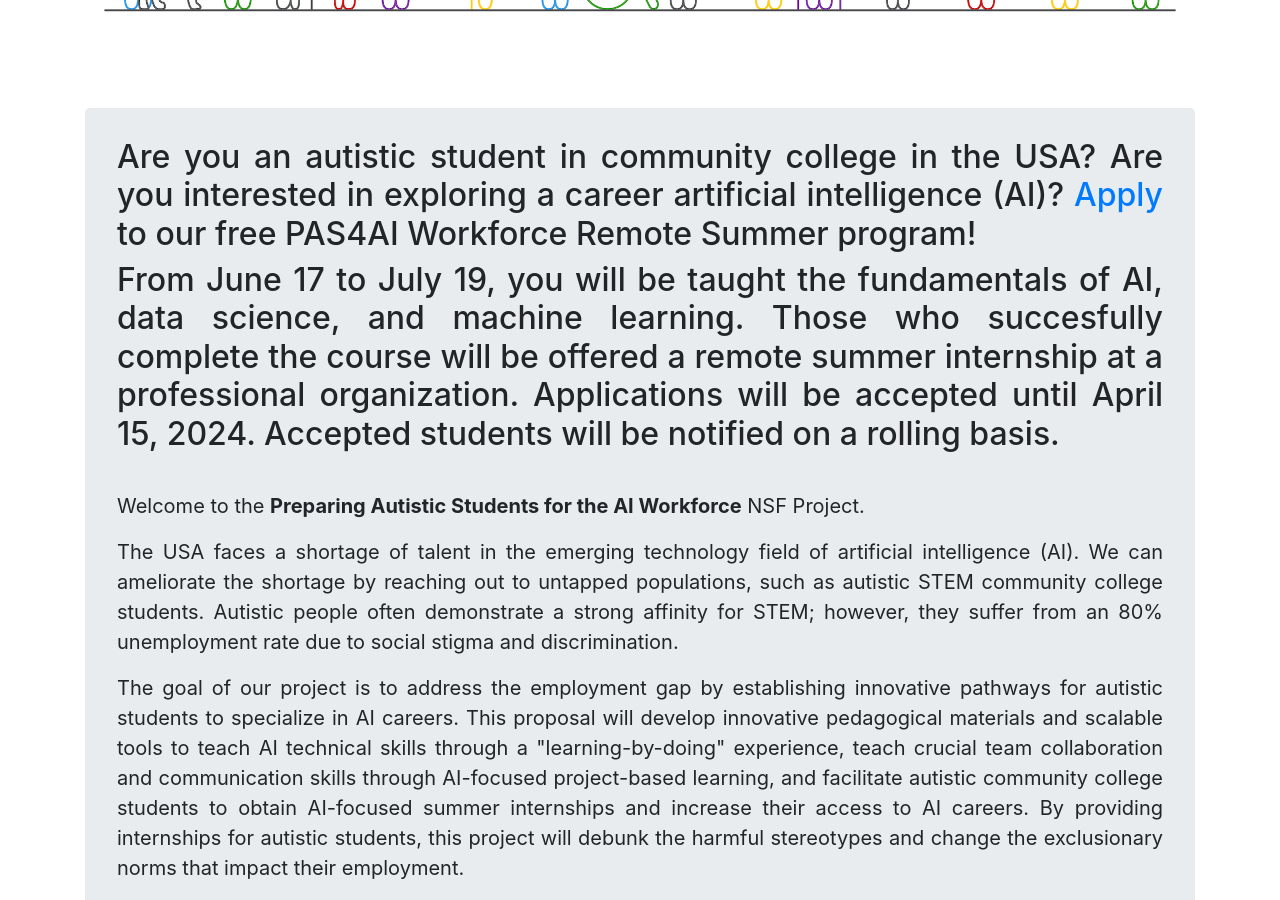
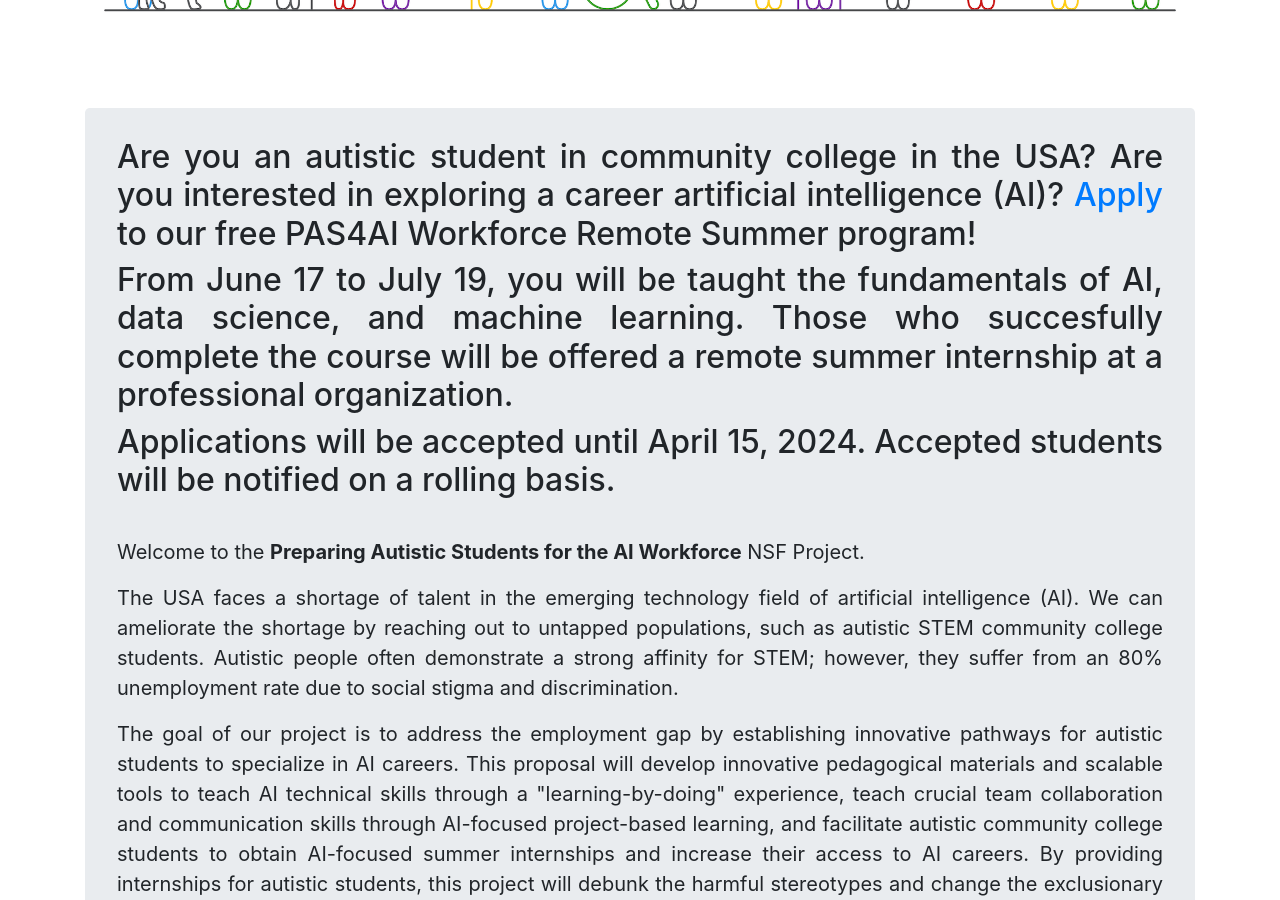
Before and after one commit to cmu-variability/pas4aiworkforce, a Jekyll site: the page built from index.html, in a window 1280 px wide and 900 px high, scrolled down 370 px. Built offline with Jekyll 4.4.1, drawn with Linux system fonts in a browser that asks for light colours.

Commit message:
Fixed layout.

```diff
--- a/index.html
+++ b/index.html
@@ -32,7 +32,10 @@ role-tables:
     <h2>
         From June 17 to July 19, you will be taught the fundamentals of AI, data science, and machine learning.
         Those who succesfully complete the course will be offered a remote summer internship at a professional
-        organization. Applications will be accepted until April 15, 2024. Accepted students will be notified on
+        organization.
+    </h2>
+    <h2>
+        Applications will be accepted until April 15, 2024. Accepted students will be notified on
         a rolling basis.
     </h2>
   <br/>
```
